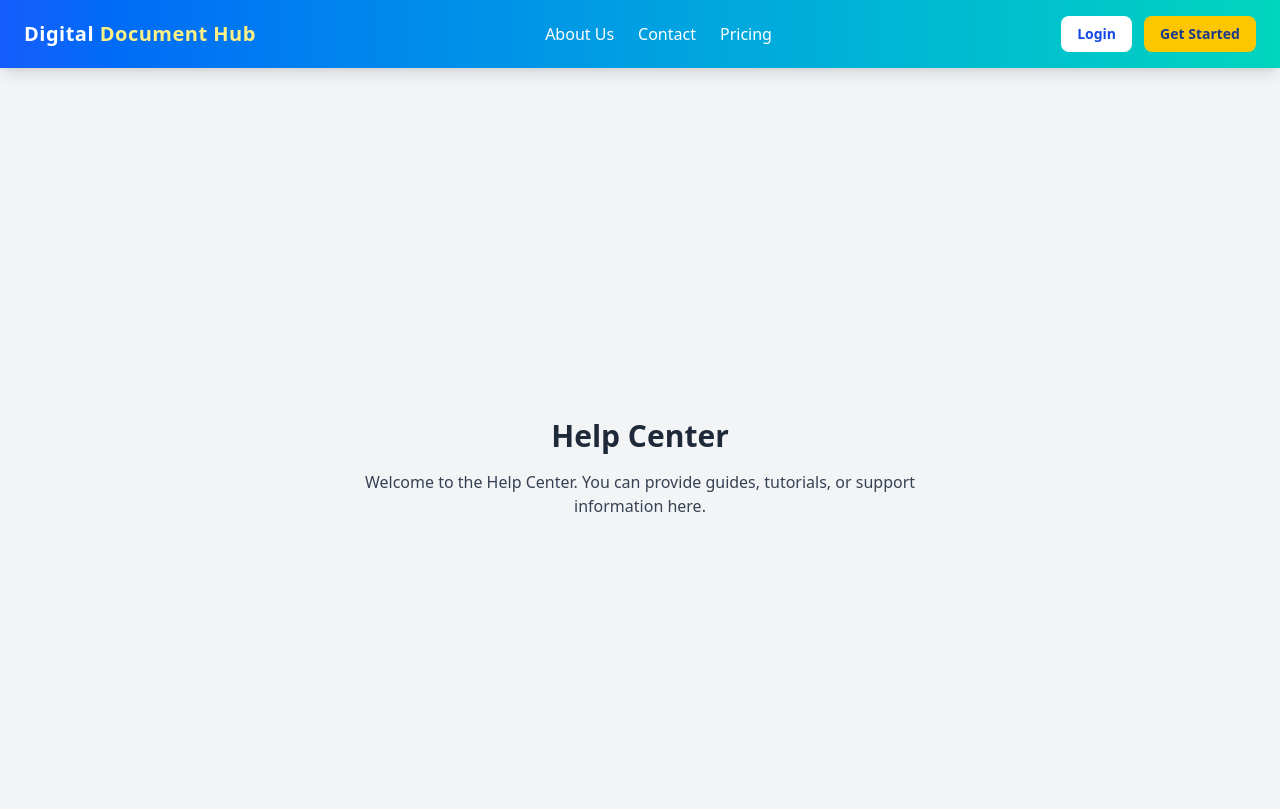
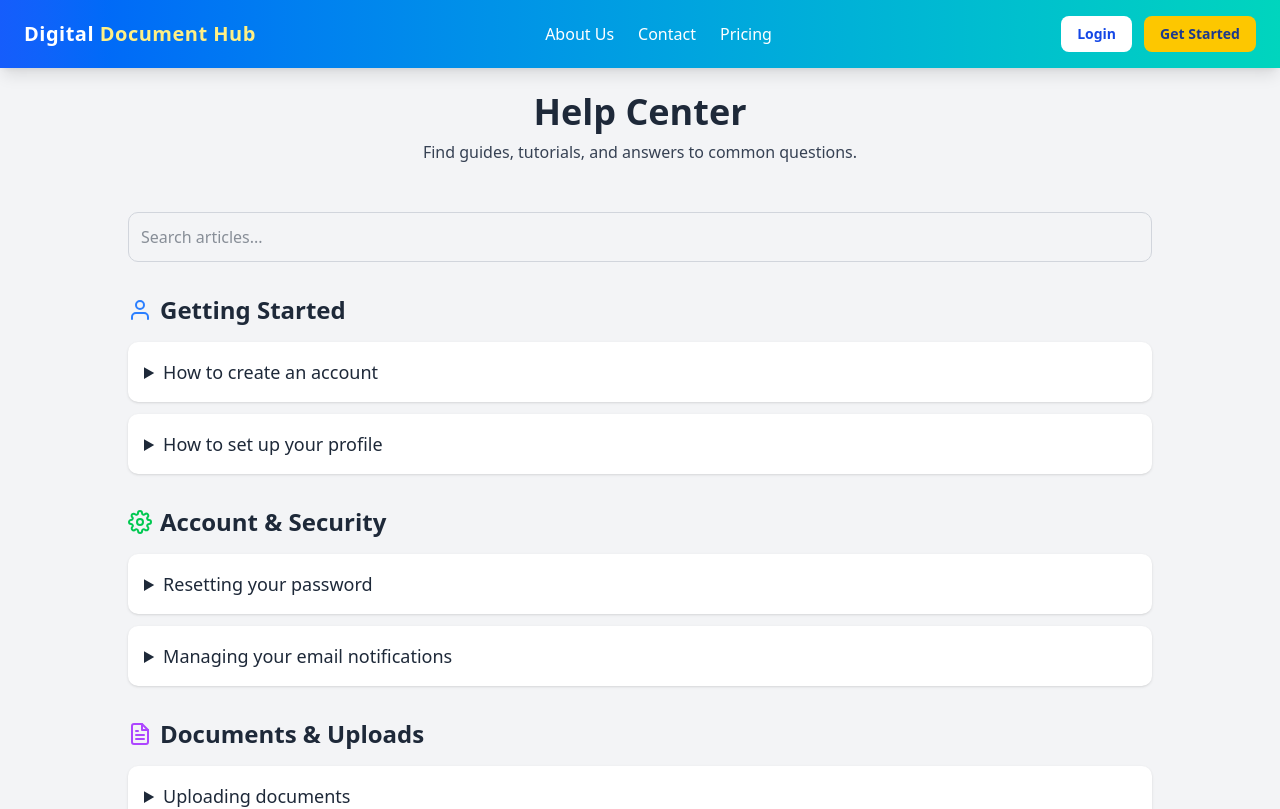
Before and after one commit to ionutpetru4046/my-portal-documents, a Next.js app: page /help in a window 1280 px wide. Shown: the top 809 px of the page. Built offline with nearby package versions, Linux system fonts and the light colour scheme; no server answers.

Commit message:
updated terms, privacy, and help center components

```diff
--- a/src/app/help/page.tsx
+++ b/src/app/help/page.tsx
@@ -1,10 +1,131 @@
+'use client';
+
+import { useState } from "react";
+import { FiHelpCircle, FiFileText, FiUser, FiSettings } from "react-icons/fi";
+
+const categories = [
+  {
+    name: "Getting Started",
+    icon: <FiUser className="w-6 h-6 text-blue-500" />,
+    articles: [
+      {
+        title: "How to create an account",
+        content: "Click Sign Up and follow the steps. Confirm your email to activate your account.",
+      },
+      {
+        title: "How to set up your profile",
+        content: "Go to Profile settings, upload a picture, and fill out your personal details.",
+      },
+    ],
+  },
+  {
+    name: "Account & Security",
+    icon: <FiSettings className="w-6 h-6 text-green-500" />,
+    articles: [
+      {
+        title: "Resetting your password",
+        content: "Click 'Forgot Password' on the login page and follow the instructions.",
+      },
+      {
+        title: "Managing your email notifications",
+        content: "Go to Account Settings > Notifications to customize your preferences.",
+      },
+    ],
+  },
+  {
+    name: "Documents & Uploads",
+    icon: <FiFileText className="w-6 h-6 text-purple-500" />,
+    articles: [
+      {
+        title: "Uploading documents",
+        content: "Navigate to the 'Documents' page and click 'Upload'. You can add multiple files.",
+      },
+      {
+        title: "Deleting documents",
+        content: "Click on the trash icon next to a document to remove it permanently.",
+      },
+    ],
+  },
+];
+
 export default function HelpPage() {
-    return (
-      <div className="min-h-screen flex flex-col items-center justify-center bg-gray-100 p-6">
-        <h1 className="text-3xl font-bold mb-4">Help Center</h1>
-        <p className="text-gray-700 text-center max-w-xl">
-          Welcome to the Help Center. You can provide guides, tutorials, or support information here.
-        </p>
+  const [search, setSearch] = useState("");
+
+  // Filter articles across all categories
+  const filteredCategories = categories.map((cat) => {
+    const filteredArticles = cat.articles.filter(
+      (article) =>
+        article.title.toLowerCase().includes(search.toLowerCase()) ||
+        article.content.toLowerCase().includes(search.toLowerCase())
+    );
+    return { ...cat, articles: filteredArticles };
+  }).filter(cat => cat.articles.length > 0);
+
+  return (
+    <div className="min-h-screen bg-gray-100 p-6">
+      <div className="max-w-5xl mx-auto">
+        {/* Header */}
+        <div className="text-center mb-12">
+          <h1 className="text-4xl font-bold mb-2">Help Center</h1>
+          <p className="text-gray-700">
+            Find guides, tutorials, and answers to common questions.
+          </p>
+        </div>
+
+        {/* Search bar */}
+        <div className="mb-8">
+          <input
+            type="text"
+            placeholder="Search articles..."
+            value={search}
+            onChange={(e) => setSearch(e.target.value)}
+            className="w-full p-3 rounded-lg border border-gray-300 focus:outline-none focus:ring-2 focus:ring-blue-400"
+          />
+        </div>
+
+        {/* Categories */}
+        <div className="space-y-8">
+          {filteredCategories.map((category, idx) => (
+            <div key={idx}>
+              <div className="flex items-center mb-4 space-x-2">
+                {category.icon}
+                <h2 className="text-2xl font-semibold">{category.name}</h2>
+              </div>
+
+              <div className="space-y-3">
+                {category.articles.map((article, i) => (
+                  <details
+                    key={i}
+                    className="bg-white p-4 rounded-lg shadow hover:shadow-md transition-shadow duration-200"
+                  >
+                    <summary className="cursor-pointer text-lg font-medium">
+                      {article.title}
+                    </summary>
+                    <p className="mt-2 text-gray-700">{article.content}</p>
+                  </details>
+                ))}
+              </div>
+            </div>
+          ))}
+          {filteredCategories.length === 0 && (
+            <p className="text-gray-500 text-center mt-4">No articles found.</p>
+          )}
+        </div>
+
+        {/* Contact Support */}
+        <div className="mt-12 text-center">
+          <h2 className="text-xl font-semibold mb-2">Still need help?</h2>
+          <p className="text-gray-700 mb-4">
+            Contact our support team for further assistance.
+          </p>
+          <a
+            href="mailto:support@myapp.com"
+            className="inline-block px-6 py-3 bg-blue-500 text-white font-semibold rounded-lg hover:bg-blue-600 transition-colors"
+          >
+            Contact Support
+          </a>
+        </div>
       </div>
-    );
-  }
+    </div>
+  );
+}
--- a/src/app/privacy/page.tsx
+++ b/src/app/privacy/page.tsx
@@ -1,55 +1,109 @@
-export default function PrivacyPage() {
-  return (
-    <div className="min-h-screen flex flex-col items-center justify-center bg-gray-100 p-6">
-      <h1 className="text-3xl font-bold mb-6">Privacy Policy</h1>
+"use client";
 
-      <div className="text-gray-700 max-w-3xl space-y-4">
-        <p>
-          Your privacy is important to us. This Privacy Policy explains how <strong>MyApp</strong> ("we", "us", "our") collects, uses, and protects your information when you use our services.
-        </p>
+import { useState } from "react";
+import { FiChevronDown, FiChevronUp } from "react-icons/fi";
 
-        <h2 className="text-xl font-semibold mt-4">1. Information We Collect</h2>
-        <ul className="list-disc list-inside">
-          <li>Personal information you provide, such as name, email, and profile data.</li>
+const privacySections = [
+  {
+    title: "1. Information We Collect",
+    content: (
+      <ul className="list-disc list-inside space-y-1">
+        <li>Personal info you provide, such as name, email, and profile data.</li>
         <li>Data collected automatically, like IP address, browser type, and usage patterns.</li>
         <li>Documents and files you upload to our platform.</li>
       </ul>
-
-        <h2 className="text-xl font-semibold mt-4">2. How We Use Your Information</h2>
-        <ul className="list-disc list-inside">
+    ),
+  },
+  {
+    title: "2. How We Use Your Information",
+    content: (
+      <ul className="list-disc list-inside space-y-1">
         <li>To provide, improve, and personalize our services.</li>
-          <li>To communicate with you about updates, promotions, and support.</li>
+        <li>To communicate updates, promotions, and support.</li>
         <li>To ensure security and prevent fraud or unauthorized activity.</li>
       </ul>
-
-        <h2 className="text-xl font-semibold mt-4">3. Data Sharing</h2>
+    ),
+  },
+  {
+    title: "3. Data Sharing",
+    content: (
       <p>
-          We do not sell or rent your personal data. We may share information with trusted third-party services that help us operate, such as cloud storage providers, analytics, and payment processors, under strict confidentiality agreements.
+        We do not sell or rent your personal data. We may share info with trusted third-party services
+        like cloud storage providers, analytics, and payment processors under strict confidentiality agreements.
       </p>
-
-        <h2 className="text-xl font-semibold mt-4">4. Your Rights</h2>
-        <ul className="list-disc list-inside">
+    ),
+  },
+  {
+    title: "4. Your Rights",
+    content: (
+      <ul className="list-disc list-inside space-y-1">
         <li>Access, update, or delete your personal information.</li>
         <li>Opt-out of marketing communications at any time.</li>
         <li>Request a copy of the data we hold about you.</li>
       </ul>
-
-        <h2 className="text-xl font-semibold mt-4">5. Data Security</h2>
+    ),
+  },
+  {
+    title: "5. Data Security",
+    content: (
       <p>
         We implement reasonable technical and organizational measures to protect your data against unauthorized access, alteration, disclosure, or destruction.
       </p>
+    ),
+  },
+  {
+    title: "6. Children’s Privacy",
+    content: (
+      <p>
+        Our services are not directed to individuals under 13. We do not knowingly collect personal information from children.
+      </p>
+    ),
+  },
+  {
+    title: "7. Changes to This Policy",
+    content: (
+      <p>
+        We may update this Privacy Policy from time to time. Changes will be posted here with an updated date. Review this page periodically.
+      </p>
+    ),
+  },
+];
 
-        <h2 className="text-xl font-semibold mt-4">6. Children’s Privacy</h2>
-        <p>
-          Our services are not directed to individuals under the age of 13. We do not knowingly collect personal information from children.
+export default function PrivacyPage() {
+  const [openIndex, setOpenIndex] = useState<number | null>(null);
+
+  const toggleSection = (index: number) => {
+    setOpenIndex(openIndex === index ? null : index);
+  };
+
+  return (
+    <div className="min-h-screen bg-gray-50 p-6 flex flex-col items-center">
+      <h1 className="text-3xl sm:text-4xl font-bold mb-8 text-center">Privacy Policy</h1>
+
+      <div className="w-full max-w-3xl space-y-4">
+        <p className="text-gray-700 text-center mb-6">
+          Your privacy is important to us. This Privacy Policy explains how <strong>MyApp</strong> ("we", "us", "our") collects, uses, and protects your information.
         </p>
 
-        <h2 className="text-xl font-semibold mt-4">7. Changes to This Policy</h2>
-        <p>
-          We may update this Privacy Policy from time to time. Changes will be posted on this page with an updated date. We encourage you to review this page periodically.
-        </p>
+        {privacySections.map((section, index) => (
+          <div
+            key={index}
+            className="bg-white rounded-xl shadow-md p-5 cursor-pointer transition-all hover:shadow-lg"
+            onClick={() => toggleSection(index)}
+          >
+            <div className="flex justify-between items-center">
+              <h2 className="text-lg sm:text-xl font-semibold">{section.title}</h2>
+              {openIndex === index ? (
+                <FiChevronUp className="w-5 h-5 text-gray-500" />
+              ) : (
+                <FiChevronDown className="w-5 h-5 text-gray-500" />
+              )}
+            </div>
+            {openIndex === index && <div className="mt-3 text-gray-700">{section.content}</div>}
+          </div>
+        ))}
 
-        <p className="mt-6 text-gray-500 text-sm">
+        <p className="mt-6 text-gray-500 text-sm text-center">
           Last updated: October 24, 2025
         </p>
       </div>
--- a/src/app/terms/page.tsx
+++ b/src/app/terms/page.tsx
@@ -1,54 +1,84 @@
-export default function TermsPage() {
-  return (
-    <div className="min-h-screen flex flex-col items-center justify-start bg-gray-100 p-6">
-      <h1 className="text-3xl font-bold mb-6 text-center">Terms & Conditions</h1>
+"use client";
 
-      <div className="bg-white shadow-md rounded-xl p-6 max-w-4xl w-full space-y-6">
-        <p className="text-gray-700">
-          Welcome to <strong>MyApp</strong>. By using our services, you agree to comply with these Terms & Conditions. Please read them carefully.
-        </p>
+import { useState } from "react";
+import { FiChevronDown, FiChevronUp } from "react-icons/fi";
 
-        <h2 className="text-xl font-semibold mt-4">1. Acceptance of Terms</h2>
-        <p className="text-gray-700">
-          By accessing or using our website or services, you accept these terms and agree to be bound by them. If you do not agree, please do not use our services.
-        </p>
-
-        <h2 className="text-xl font-semibold mt-4">2. User Responsibilities</h2>
-        <ul className="list-disc list-inside text-gray-700">
+const termsSections = [
+  {
+    title: "1. Acceptance of Terms",
+    content: "By accessing or using our website or services, you accept these terms and agree to be bound by them. If you do not agree, please do not use our services."
+  },
+  {
+    title: "2. User Responsibilities",
+    content: (
+      <ul className="list-disc list-inside space-y-1">
         <li>You must provide accurate and up-to-date information when registering.</li>
         <li>You are responsible for maintaining the confidentiality of your account credentials.</li>
         <li>You agree not to misuse our services or engage in illegal activities.</li>
       </ul>
-
-        <h2 className="text-xl font-semibold mt-4">3. Prohibited Activities</h2>
-        <p className="text-gray-700">
-          Users are prohibited from:
-        </p>
-        <ul className="list-disc list-inside text-gray-700">
+    )
+  },
+  {
+    title: "3. Prohibited Activities",
+    content: (
+      <ul className="list-disc list-inside space-y-1">
         <li>Distributing malicious software or viruses.</li>
         <li>Attempting unauthorized access to other accounts or systems.</li>
         <li>Violating applicable laws or regulations.</li>
       </ul>
+    )
+  },
+  {
+    title: "4. Intellectual Property",
+    content: "All content, logos, graphics, and software on this website are the property of MyApp or its licensors and are protected by intellectual property laws."
+  },
+  {
+    title: "5. Termination",
+    content: "We reserve the right to suspend or terminate your access to the services at our discretion, without notice, for violation of these Terms."
+  },
+  {
+    title: "6. Limitation of Liability",
+    content: "To the maximum extent permitted by law, MyApp is not liable for any indirect, incidental, or consequential damages arising from your use of our services."
+  },
+  {
+    title: "7. Changes to Terms",
+    content: "We may update these Terms & Conditions from time to time. Updates will be posted on this page. Continued use of the services indicates your acceptance of the updated terms."
+  },
+];
 
-        <h2 className="text-xl font-semibold mt-4">4. Intellectual Property</h2>
-        <p className="text-gray-700">
-          All content, logos, graphics, and software on this website are the property of <strong>MyApp</strong> or its licensors and are protected by intellectual property laws.
+export default function TermsPage() {
+  const [openIndex, setOpenIndex] = useState<number | null>(null);
+
+  const toggleSection = (index: number) => {
+    setOpenIndex(openIndex === index ? null : index);
+  };
+
+  return (
+    <div className="min-h-screen bg-gray-50 p-6 flex flex-col items-center">
+      <h1 className="text-3xl sm:text-4xl font-bold mb-8 text-center">Terms & Conditions</h1>
+
+      <div className="w-full max-w-4xl space-y-4">
+        <p className="text-gray-700 text-center mb-6">
+          Welcome to <strong>MyApp</strong>. By using our services, you agree to comply with these Terms & Conditions. Please read them carefully.
         </p>
 
-        <h2 className="text-xl font-semibold mt-4">5. Termination</h2>
-        <p className="text-gray-700">
-          We reserve the right to suspend or terminate your access to the services at our discretion, without notice, for violation of these Terms.
-        </p>
-
-        <h2 className="text-xl font-semibold mt-4">6. Limitation of Liability</h2>
-        <p className="text-gray-700">
-          To the maximum extent permitted by law, <strong>MyApp</strong> is not liable for any indirect, incidental, or consequential damages arising from your use of our services.
-        </p>
-
-        <h2 className="text-xl font-semibold mt-4">7. Changes to Terms</h2>
-        <p className="text-gray-700">
-          We may update these Terms & Conditions from time to time. Updates will be posted on this page. Continued use of the services indicates your acceptance of the updated terms.
-        </p>
+        {termsSections.map((section, index) => (
+          <div
+            key={index}
+            className="bg-white rounded-xl shadow-md p-5 cursor-pointer transition-all hover:shadow-lg"
+            onClick={() => toggleSection(index)}
+          >
+            <div className="flex justify-between items-center">
+              <h2 className="text-lg sm:text-xl font-semibold">{section.title}</h2>
+              {openIndex === index ? (
+                <FiChevronUp className="w-5 h-5 text-gray-500" />
+              ) : (
+                <FiChevronDown className="w-5 h-5 text-gray-500" />
+              )}
+            </div>
+            {openIndex === index && <div className="mt-3 text-gray-700">{section.content}</div>}
+          </div>
+        ))}
 
         <p className="mt-6 text-gray-500 text-sm text-center">
           Last updated: October 24, 2025
```
Lines whose indentation alone changed are shown as unchanged.
